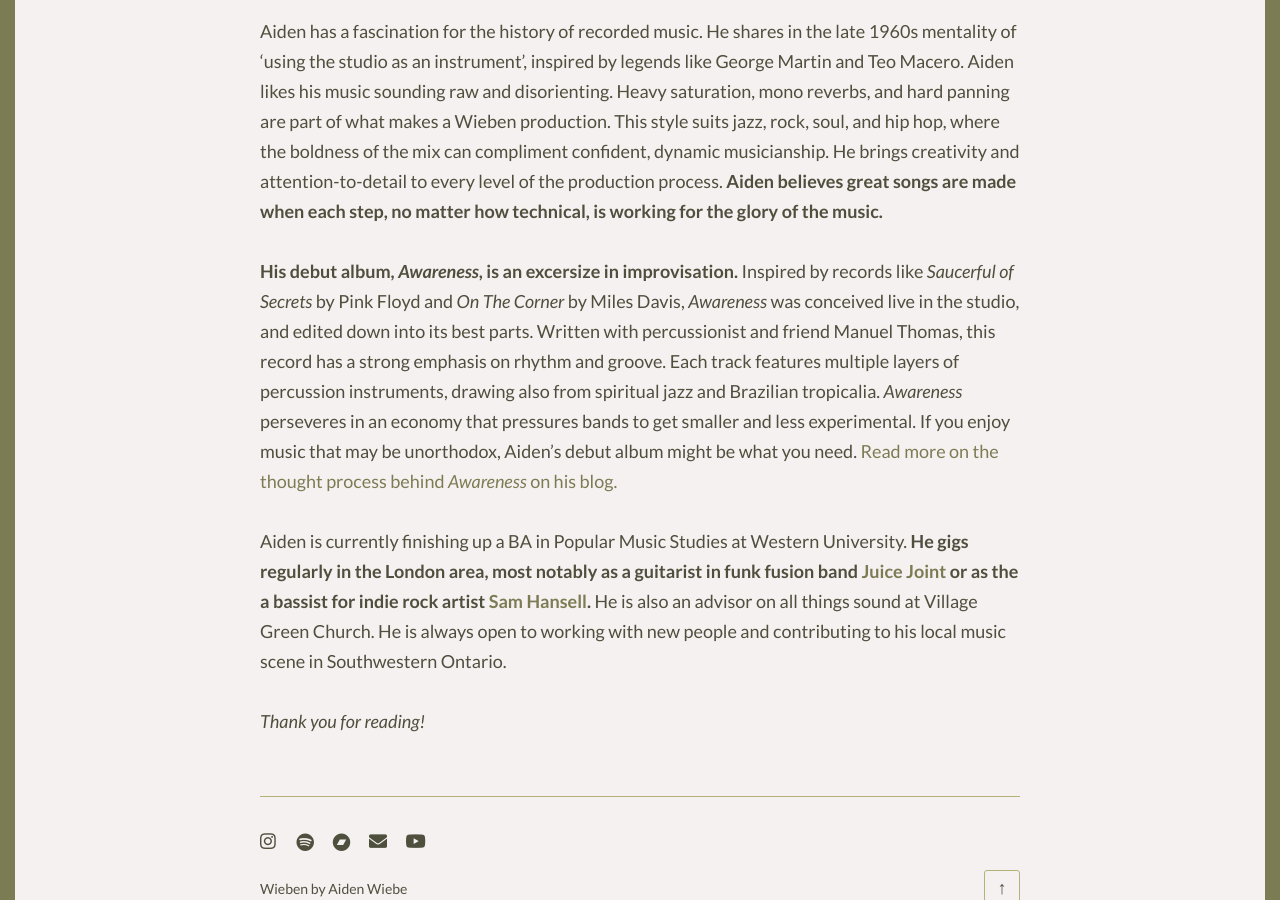
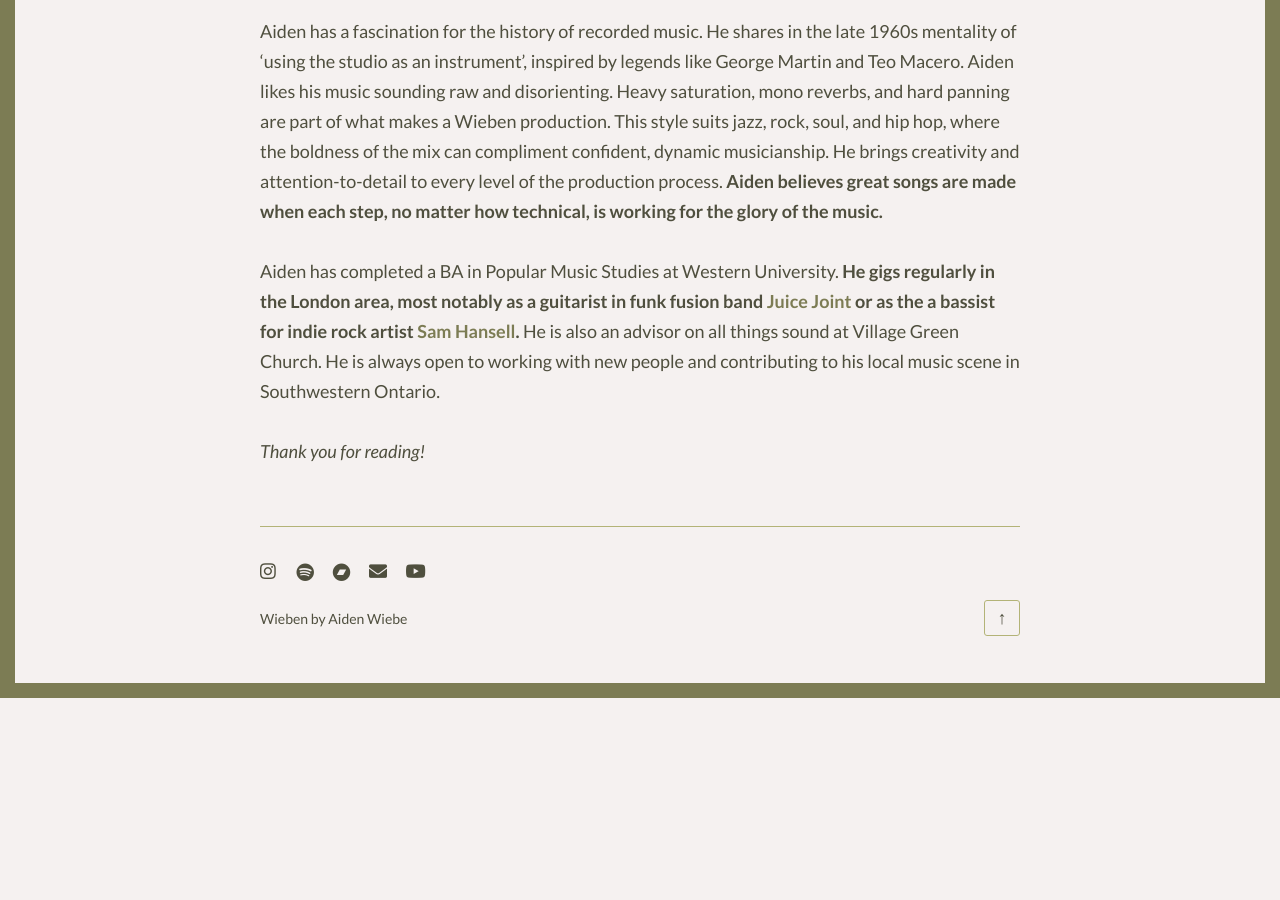
Before and after one commit to SamsonGoodenough/wieben-site, a Jekyll site: the page built from about.md, in a window 1280 px wide and 900 px high, scrolled down 1010 px. Built offline with Jekyll 4.4.1, drawn with Linux system fonts in a browser that asks for light colours; some web fonts are replaced; after the commit the page ends 1708 px from its top, so only the background shows below that.

Commit message:
wee tweeks

```diff
--- a/about.md
+++ b/about.md
@@ -21,8 +21,6 @@
 
 Aiden has a fascination for the history of recorded music. He shares in the late 1960s mentality of 'using the studio as an instrument', inspired by legends like George Martin and Teo Macero.  Aiden likes his music sounding raw and disorienting.  Heavy saturation, mono reverbs, and hard panning are part of what makes a Wieben production.  This style suits jazz, rock, soul, and hip hop, where the boldness of the mix can compliment confident, dynamic musicianship.  He brings creativity and attention-to-detail to every level of the production process.  **Aiden believes great songs are made when each step, no matter how technical, is working for the glory of the music.**
 
-**His debut album, *Awareness*, is an excersize in improvisation.**  Inspired by records like *Saucerful of Secrets* by Pink Floyd and *On The Corner* by Miles Davis, *Awareness* was conceived live in the studio, and edited down into its best parts.  Written with percussionist and friend Manuel Thomas, this record has a strong emphasis on rhythm and groove.  Each track features multiple layers of percussion instruments, drawing also from spiritual jazz and Brazilian tropicalia.  *Awareness* perseveres in an economy that pressures bands to get smaller and less experimental.  If you enjoy music that may be unorthodox, Aiden's debut album might be what you need.  [Read more on the thought process behind *Awareness* on his blog.](wieben.ca/awareness)
-
-Aiden is currently finishing up a BA in Popular Music Studies at Western University.  **He gigs regularly in the London area, most notably as a guitarist in funk fusion band [Juice Joint](https://www.instagram.com/juicejointband/) or as the a bassist for indie rock artist [Sam Hansell](https://www.instagram.com/ham_sansell/).**  He is also an advisor on all things sound at Village Green Church.  He is always open to working with new people and contributing to his local music scene in Southwestern Ontario.
+Aiden has completed a BA in Popular Music Studies at Western University.  **He gigs regularly in the London area, most notably as a guitarist in funk fusion band [Juice Joint](https://www.instagram.com/juicejointband/) or as the a bassist for indie rock artist [Sam Hansell](https://www.instagram.com/ham_sansell/).**  He is also an advisor on all things sound at Village Green Church.  He is always open to working with new people and contributing to his local music scene in Southwestern Ontario.
 
 *Thank you for reading!*
```
Also changed, not shown: other parts of about.md (+2 -2 lines), mixing-mastering.md (+1 -1 lines).
